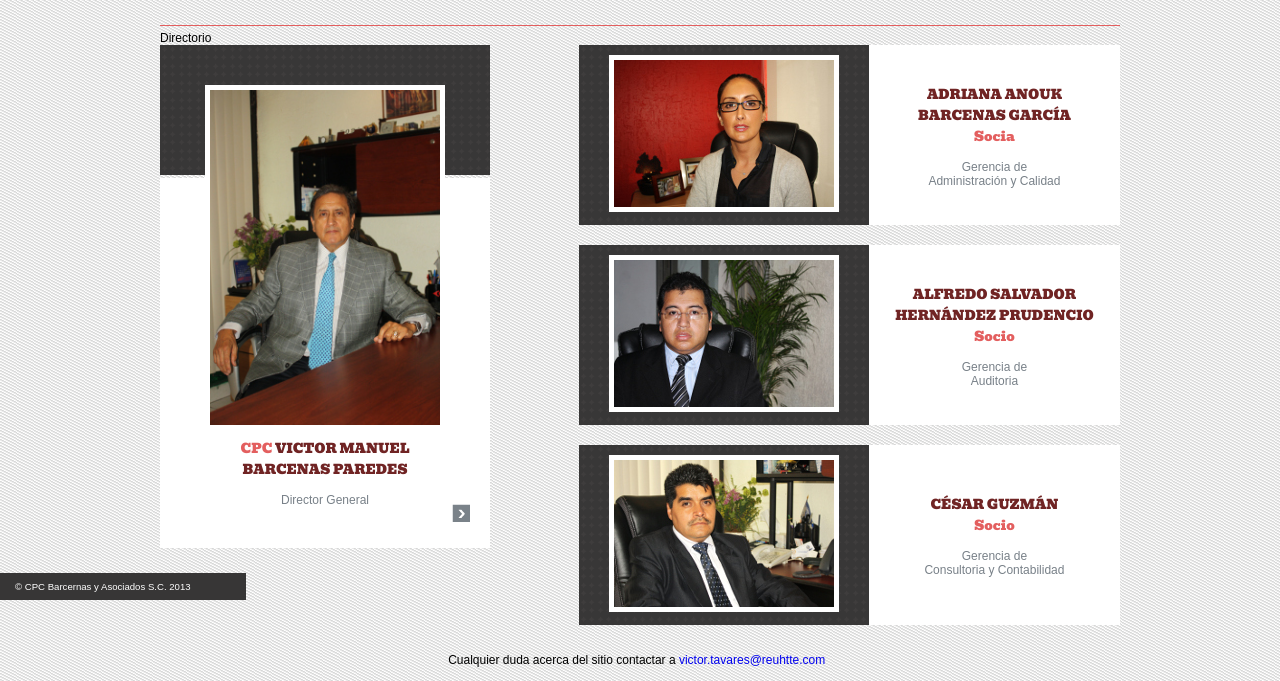
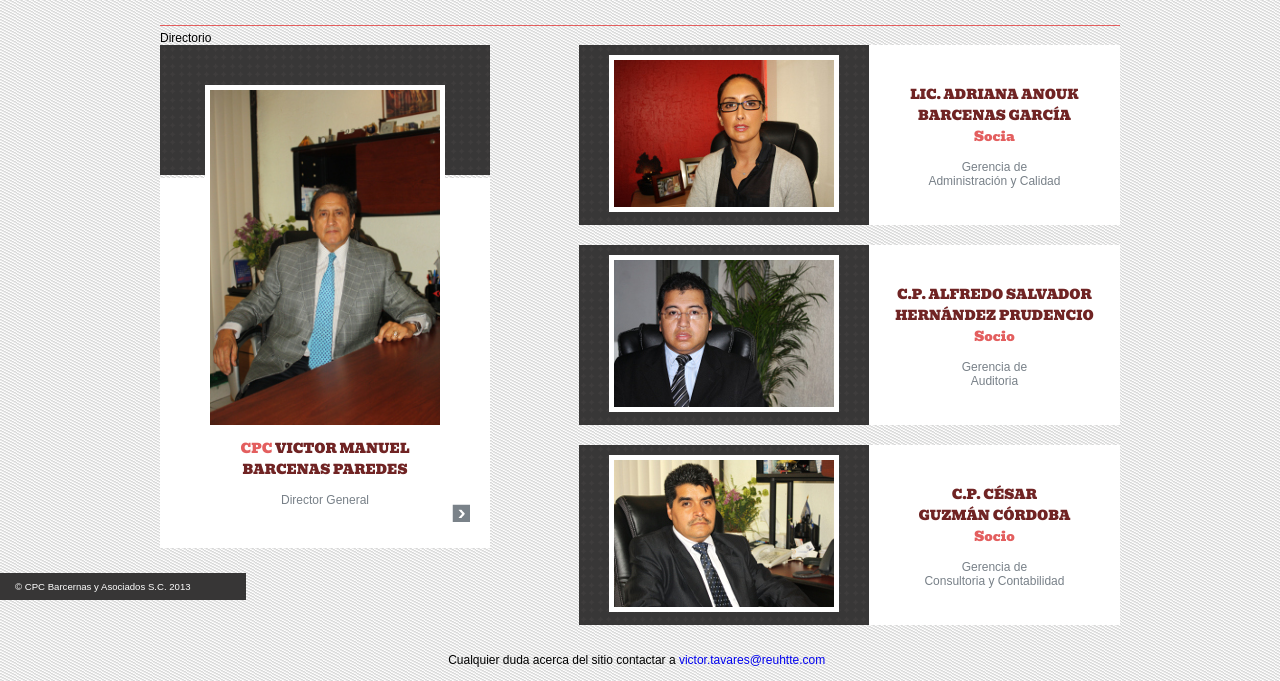
Before and after one commit to reuhtte/apce, a PHP site: page /directorio.php in a window 1280 px wide. Shown: the part 200-881 px from the top of the page. Run offline with PHP 8.4, Linux system fonts and the light colour scheme; some web fonts are replaced.

Commit message:
Se hicieron las correcciones señaladas de acuerdo al correo del dia 17 de Julio.

```diff
--- a/htdocs/templates/_html_contacto.php
+++ b/htdocs/templates/_html_contacto.php
@@ -61,6 +61,8 @@
                         <img src="/images/phone_icon.png" style="vertical-align: middle;"/>
                     </div>
                     <div style="display: table-cell; vertical-align: middle; padding-left: 20px;">
+                        C.P. y L.R.C. Victor Hugo Hernandez Prudencio
+                        <br />
                         Tels: 312-311-6044
                         <br/>
                         Celular: 312-1152136
--- a/htdocs/templates/_html_directorio.php
+++ b/htdocs/templates/_html_directorio.php
@@ -40,7 +40,7 @@
                     </div>
                     <div style="display: table-cell; width: 400px; background-color: white; text-align: center; vertical-align: middle;">
                         <p style="font-family: 'Bevan', cursive; font-size: 1.1em; color: rgb(112,36,36);">
-                            ADRIANA ANOUK <br/>
+                            LIC. ADRIANA ANOUK <br/>
                             BARCENAS GARCÍA<br/>
                             <span style="color: rgb(227,95,95);">Socia</span>
                         </p>
@@ -55,7 +55,7 @@
                     </div>
                     <div style="display: table-cell; width: 400px; background-color: white; text-align: center; vertical-align: middle;">
                         <p style="font-family: 'Bevan', cursive; font-size: 1.1em; color: rgb(112,36,36);">
-                            ALFREDO SALVADOR <br/>
+                            C.P. ALFREDO SALVADOR <br/>
                             HERNÁNDEZ PRUDENCIO<br/>
                             <span style="color: rgb(227,95,95);">Socio</span>
                         </p>
@@ -70,7 +70,7 @@
                     </div>
                     <div style="display: table-cell; width: 400px; background-color: white; text-align: center; vertical-align: middle;">
                         <p style="font-family: 'Bevan', cursive; font-size: 1.1em; color: rgb(112,36,36);">
-                            CÉSAR GUZMÁN<br/>
+                            C.P. CÉSAR <br /> GUZMÁN CÓRDOBA<br/>
                             <span style="color: rgb(227,95,95);">Socio</span>
                         </p>
                         <p style="font-family: 'Droid Sans', sans-serif; font-size: 1em; color: rgb(120,128,136);">
```
